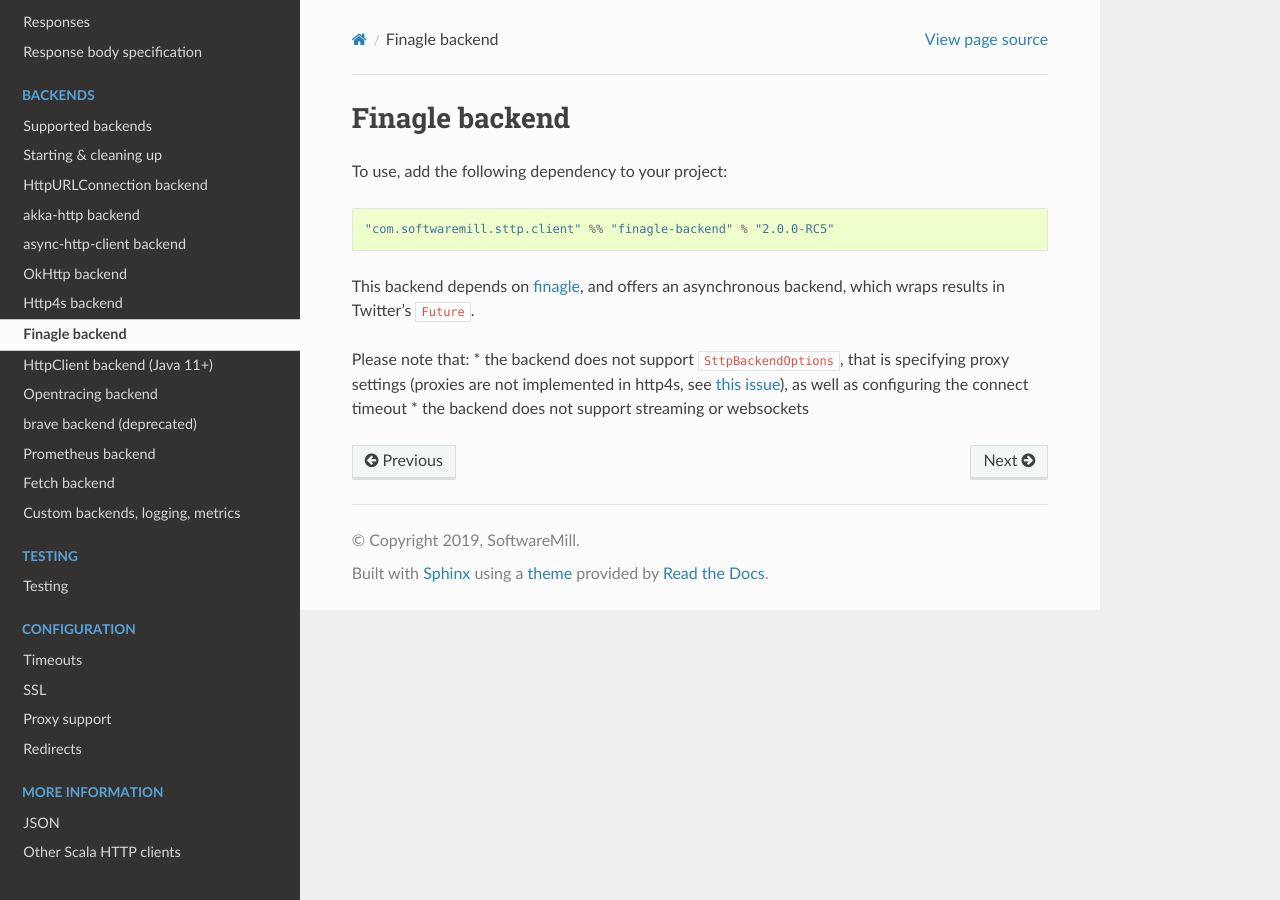
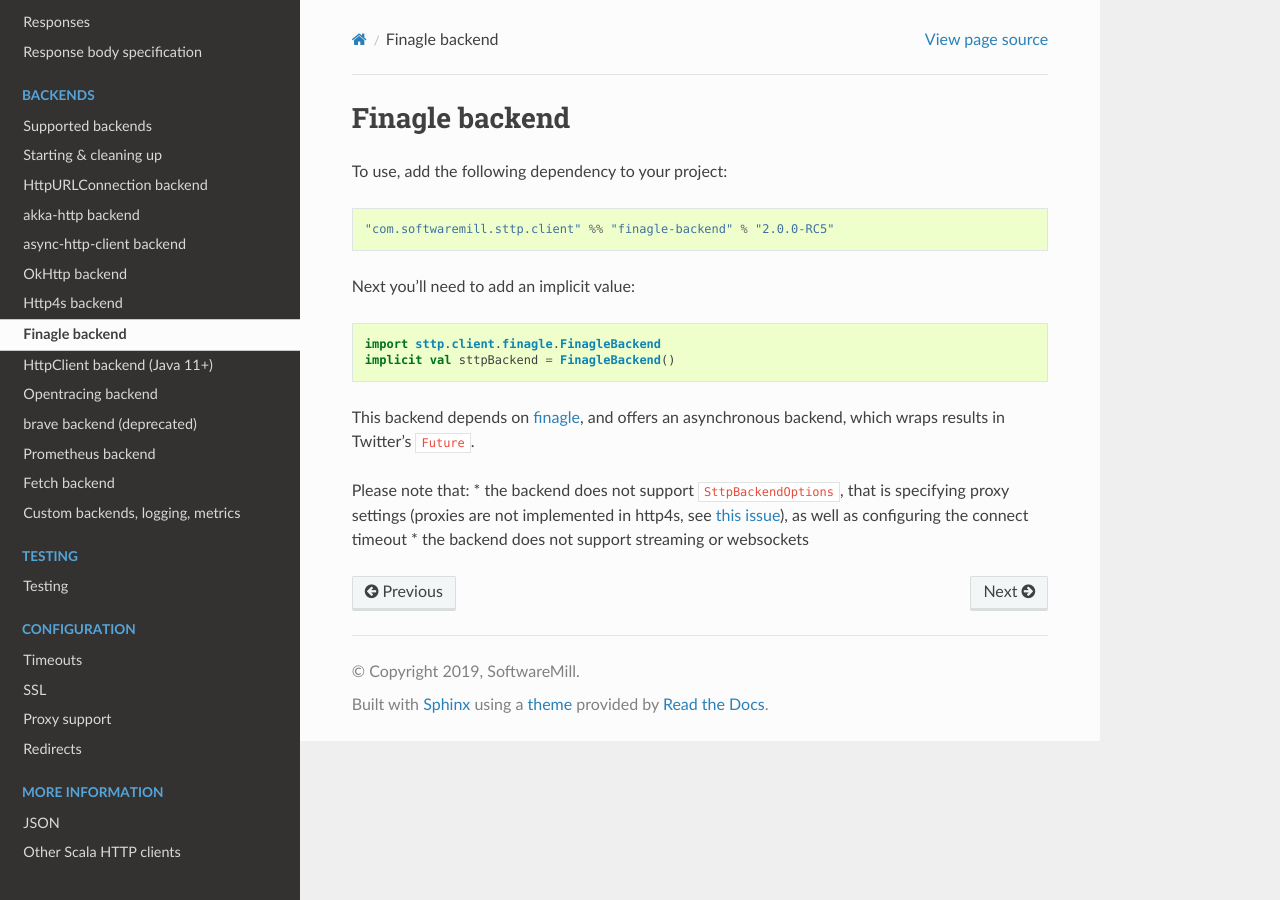
Before and after one commit to softwaremill/sttp, a Sphinx documentation site: the page built from docs/backends/finagle.rst, in a window 1280 px wide. Built offline with Sphinx 7.4.7 and the Read the Docs theme 2.0.0, drawn with Linux system fonts in a browser that asks for light colours.

Commit message:
More docs

```diff
--- a/docs/backends/finagle.rst
+++ b/docs/backends/finagle.rst
@@ -4,6 +4,11 @@ Finagle backend
 To use, add the following dependency to your project::
 
   "com.softwaremill.sttp.client" %% "finagle-backend" % "2.0.0-RC5"
+
+Next you'll need to add an implicit value::
+
+  import sttp.client.finagle.FinagleBackend
+  implicit val sttpBackend = FinagleBackend()
 
 This backend depends on `finagle <https://twitter.github.io/finagle/>`_, and offers an asynchronous backend, which
 wraps results in Twitter's ``Future``.
```
